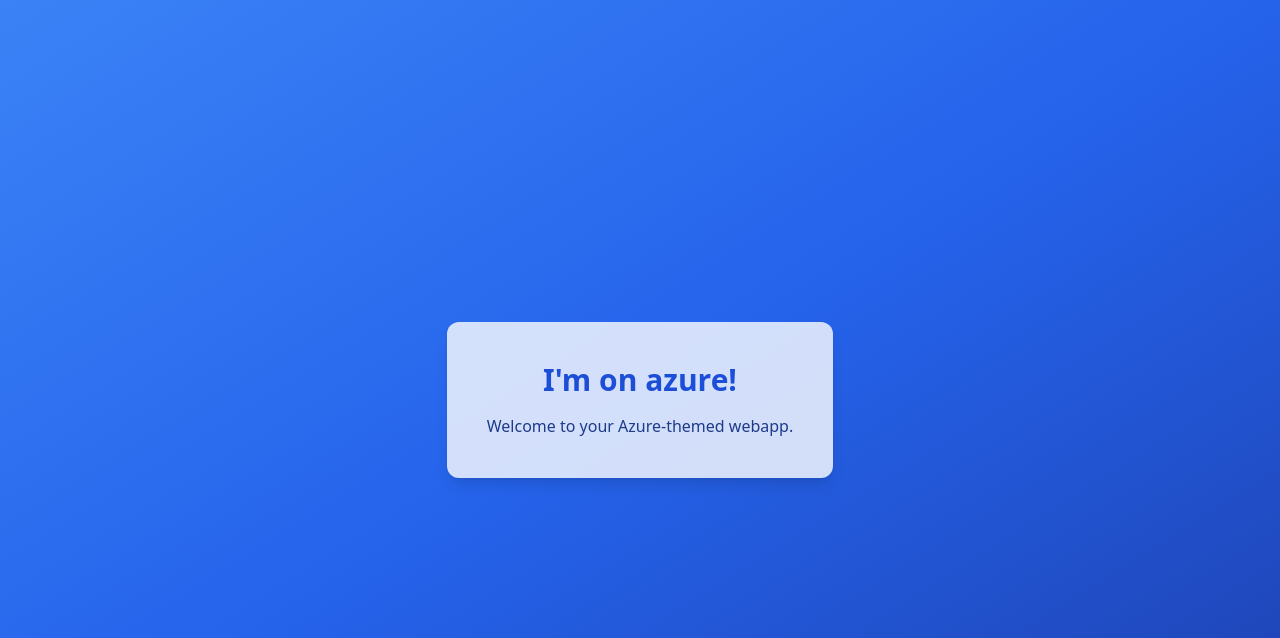
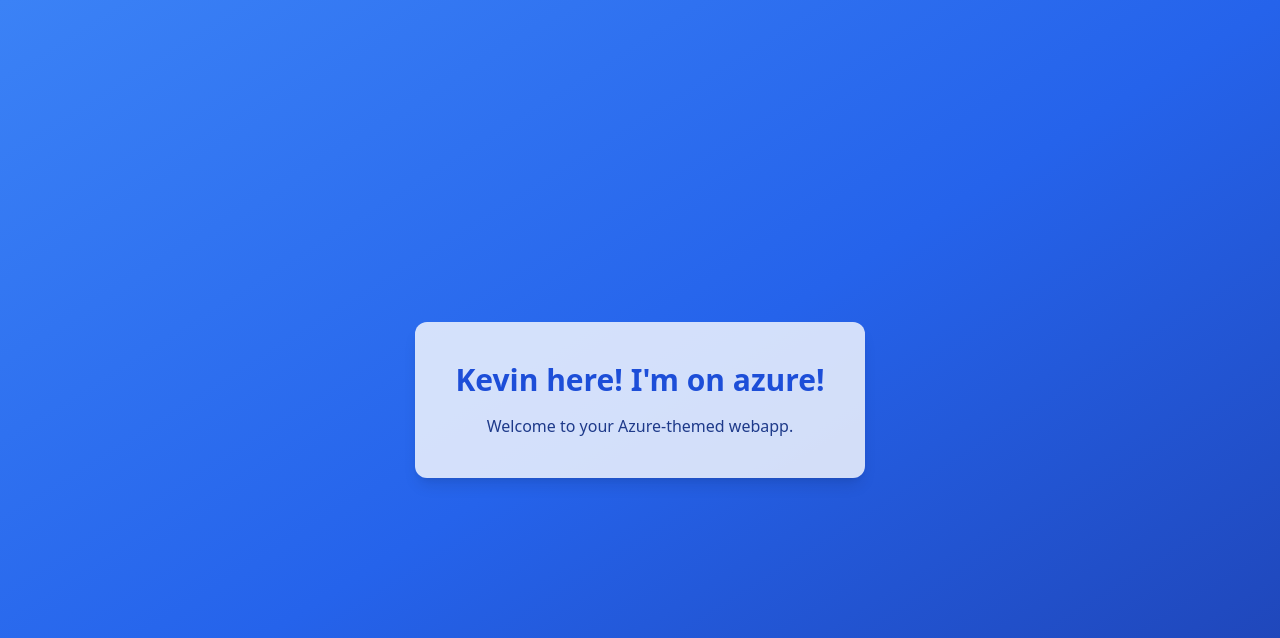
Before and after one commit to Kevin-CNC/azure-flask-webapp, a Flask app: page / in a window 1280 px wide. Shown: the top 638 px of the page. Run offline with Flask 3, Linux system fonts and the light colour scheme; some libraries are stand-ins or nearby versions.

Commit message:
changed text

```diff
--- a/templates/index.html
+++ b/templates/index.html
@@ -9,7 +9,7 @@
 </head>
 <body class="min-h-screen flex items-center justify-center bg-gradient-to-br from-blue-500 via-blue-600 to-blue-800">
     <div class="bg-white bg-opacity-80 rounded-xl shadow-lg p-10 text-center">
-        <h1 class="text-3xl font-bold text-blue-700 mb-4">I'm on azure!</h1>
+        <h1 class="text-3xl font-bold text-blue-700 mb-4">Kevin here! I'm on azure!</h1>
         <p class="text-blue-900">Welcome to your Azure-themed webapp.</p>
     </div>
 </body>
```
